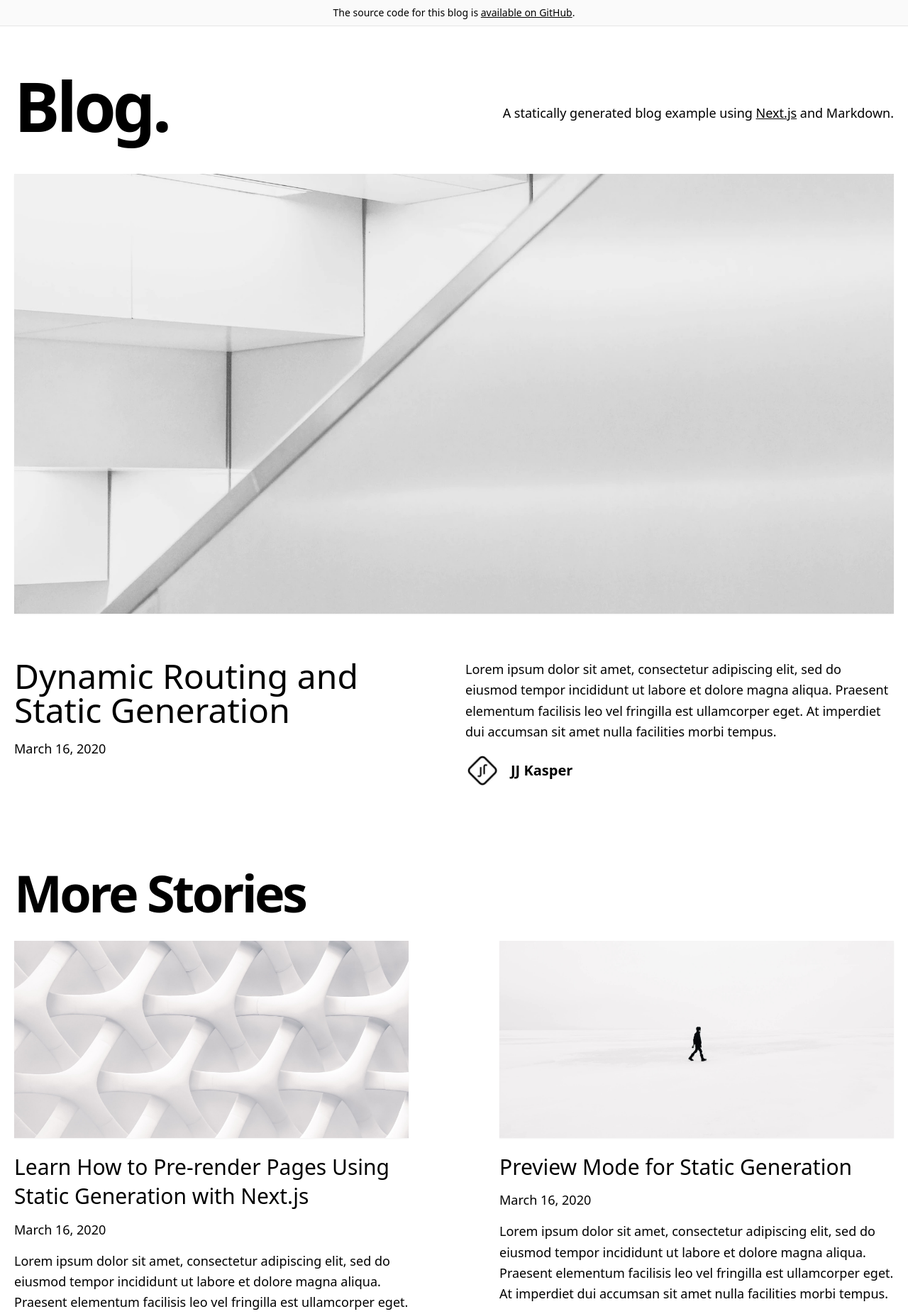
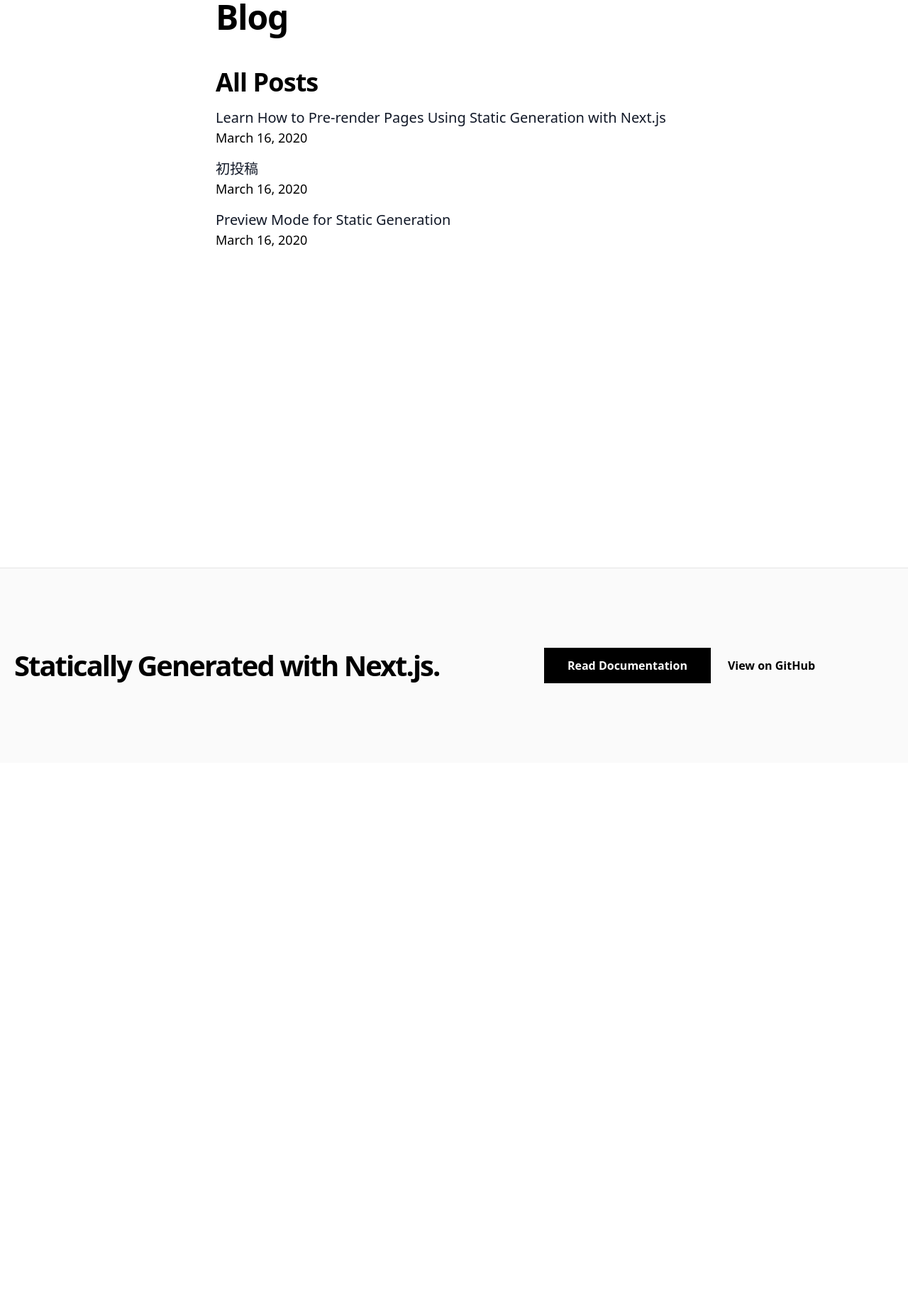
Before and after one commit to KentarouTawara/tech-blog-besed-Next.js, a Next.js app: page / in a window 1280 px wide. Shown: the top 1852 px of the page at 71% size. After the commit the page ends 1075 px from the top, so only its background shows below. Built offline with nearby package versions, Linux system fonts and the light colour scheme.

Commit message:
記事一覧部分の見た目調整

```diff
--- /dev/null
+++ b/_posts/my-first-post.md
@@ -0,0 +1,14 @@
+---
+title: '初投稿'
+excerpt: 'イエーイ！！！！'
+date: '2020-03-16T05:35:07.322Z'
+author:
+  name: "kentarou tawara"
+  picture: '/assets/blog/authors/tim.jpeg'
+---
+
+初投稿なんだな！！！
+
+## Lorem Ipsum
+
+Tristique senectus et netus et malesuada fames ac turpis. Ridiculous mus mauris vitae ultricies leo integer malesuada nunc vel. In mollis nunc sed id semper. Egestas tellus rutrum tellus pellentesque. Phasellus vestibulum lorem sed risus ultricies tristique nulla. Quis blandit turpis cursus in hac habitasse platea dictumst quisque. Eros donec ac odio tempor orci dapibus ultrices. Aliquam sem et tortor consequat id porta nibh. Adipiscing elit duis tristique sollicitudin nibh sit amet commodo nulla. Diam vulputate ut pharetra sit amet. Ut tellus elementum sagittis vitae et leo. Arcu non odio euismod lacinia at quis risus sed vulputate.
--- a/components/more-stories.tsx
+++ b/components/all-posts.tsx
@@ -5,13 +5,13 @@ type Props = {
   posts: Post[]
 }
 
-const MoreStories = ({ posts }: Props) => {
+const AllPosts = ({ posts }: Props) => {
   return (
     <section>
-      <h2 className="mb-8 text-5xl md:text-7xl font-bold tracking-tighter leading-tight">
-        More Stories
+      <h2 className="mt-8 mb-4 text-2xl font-bold tracking-tight text-black md:text-4xl">
+        All Posts
       </h2>
-      <div className="grid grid-cols-1 md:grid-cols-2 md:gap-x-16 lg:gap-x-32 gap-y-20 md:gap-y-32 mb-32">
+      <div className="">
         {posts.map((post) => (
           <PostPreview
             key={post.slug}
@@ -28,4 +28,4 @@ const MoreStories = ({ posts }: Props) => {
   )
 }
 
-export default MoreStories
+export default AllPosts
--- a/components/layout.tsx
+++ b/components/layout.tsx
@@ -12,7 +12,6 @@ const Layout = ({ preview, children }: Props) => {
     <>
       <Meta />
       <div className="min-h-screen">
-        <Alert preview={preview} />
         <main>{children}</main>
       </div>
       <Footer />
--- a/components/post-header.tsx
+++ b/components/post-header.tsx
@@ -18,9 +18,6 @@ const PostHeader = ({ title, coverImage, date, author }: Props) => {
       <div className="hidden md:block md:mb-12">
         <Avatar name={author.name} picture={author.picture} />
       </div>
-      <div className="mb-8 md:mb-16 sm:mx-0">
-        <CoverImage title={title} src={coverImage} />
-      </div>
       <div className="max-w-2xl mx-auto">
         <div className="block md:hidden mb-6">
           <Avatar name={author.name} picture={author.picture} />
--- a/components/post-preview.tsx
+++ b/components/post-preview.tsx
@@ -22,22 +22,20 @@ const PostPreview = ({
   slug,
 }: Props) => {
   return (
-    <div>
-      <div className="mb-5">
-        <CoverImage slug={slug} title={title} src={coverImage} />
-      </div>
-      <h3 className="text-3xl mb-3 leading-snug">
         <Link as={`/posts/${slug}`} href="/posts/[slug]">
-          <a className="hover:underline">{title}</a>
+          <a className="w-full">
+            <div className="w-full">
+              <div className="flex flex-col justify-between md:flex-row">
+                <h4 className="w-full text-lg font-medium text-gray-900 md:text-xl">
+                  {title}
+                </h4>
+              </div>
+            </div>
+            <div className="text-lg mb-4">
+              <DateFormatter dateString={date} />
+            </div>
+          </a>
         </Link>
-      </h3>
-      <div className="text-lg mb-4">
-        <DateFormatter dateString={date} />
-      </div>
-      <p className="text-lg leading-relaxed mb-4">{excerpt}</p>
-      <Avatar name={author.name} picture={author.picture} />
-    </div>
   )
 }
-
 export default PostPreview
--- a/pages/_app.tsx
+++ b/pages/_app.tsx
@@ -1,5 +1,6 @@
 import { AppProps } from 'next/app'
 import '../styles/index.css'
+import "../styles/global.css"
 
 export default function MyApp({ Component, pageProps }: AppProps) {
   return <Component {...pageProps} />
--- a/pages/_document.tsx
+++ b/pages/_document.tsx
@@ -3,7 +3,7 @@ import Document, { Html, Head, Main, NextScript } from 'next/document'
 export default class MyDocument extends Document {
   render() {
     return (
-      <Html lang="en">
+      <Html lang="en" className="dark">
         <Head />
         <body>
           <Main />
--- a/pages/index.tsx
+++ b/pages/index.tsx
@@ -1,5 +1,5 @@
 import Container from '../components/container'
-import MoreStories from '../components/more-stories'
+import AllPost from '../components/all-posts'
 import HeroPost from '../components/hero-post'
 import Intro from '../components/intro'
 import Layout from '../components/layout'
@@ -14,7 +14,7 @@ type Props = {
 
 const Index = ({ allPosts }: Props) => {
   const heroPost = allPosts[0]
-  const morePosts = allPosts.slice(1)
+  const Posts = allPosts.slice(1)
   return (
     <>
       <Layout>
@@ -22,18 +22,12 @@ const Index = ({ allPosts }: Props) => {
           <title>Next.js Blog Example with {CMS_NAME}</title>
         </Head>
         <Container>
-          <Intro />
-          {heroPost && (
-            <HeroPost
-              title={heroPost.title}
-              coverImage={heroPost.coverImage}
-              date={heroPost.date}
-              author={heroPost.author}
-              slug={heroPost.slug}
-              excerpt={heroPost.excerpt}
-            />
-          )}
-          {morePosts.length > 0 && <MoreStories posts={morePosts} />}
+          <div className="flex flex-col items-start justify-center max-w-2xl mx-auto mb-16">
+            <h1 className="mb-4 text-3xl font-bold tracking-tight text-black md:text-5xl">
+              Blog
+            </h1>
+            {Posts.length > 0 && <AllPost posts={Posts} />}
+          </div>
         </Container>
       </Layout>
     </>
--- a/pages/posts/[slug].tsx
+++ b/pages/posts/[slug].tsx
@@ -36,7 +36,6 @@ const Post = ({ post, morePosts, preview }: Props) => {
                 <title>
                   {post.title} | Next.js Blog Example with {CMS_NAME}
                 </title>
-                <meta property="og:image" content={post.ogImage.url} />
               </Head>
               <PostHeader
                 title={post.title}
--- /dev/null
+++ b/styles/global.css
@@ -0,0 +1,4 @@
+html {
+  min-width: 360px;
+  scroll-behavior: smooth;
+}
```
